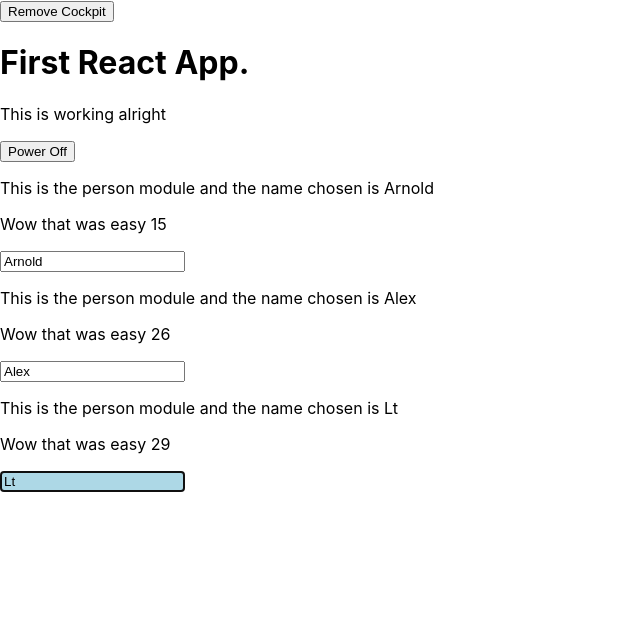
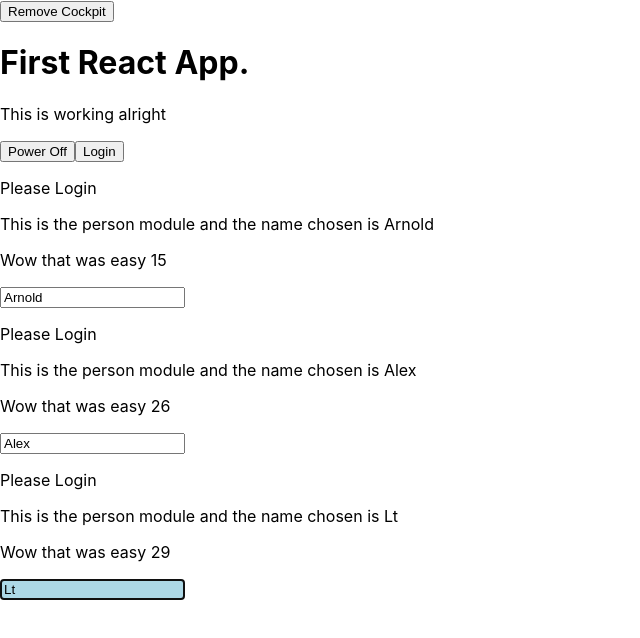
Before and after one commit to futuregit/react-complete-guide, a React app: page / in a window 1280 px wide. Shown: the top 638 px of the page, without its empty margins (0-640 px from the left). Built offline with nearby package versions, Linux system fonts and the light colour scheme.

Commit message:
Demo of passing props through components

```diff
--- a/src/components/Cockpit/Cockpit.js
+++ b/src/components/Cockpit/Cockpit.js
@@ -43,6 +43,9 @@ const cockpit = (props) => {
         ref={toggleBtnRef}
         className={btnClass}
         onClick={props.clicked}>{props.powerStatus}</button>
+        <button
+          onClick={props.login}
+        >Login</button>
     </div>
   );
 }
--- a/src/components/Persons/Person/Person.js
+++ b/src/components/Persons/Person/Person.js
@@ -28,6 +28,7 @@ class Person extends Component {
     // }
     return (
       <Auxilliary>
+        {this.props.isAuth ? <p>Authenticated</p> : <p> Please Login </p>}
         <p onClick={this.props.click}>
           This is the person module and the name chosen is {this.props.name}
         </p>
--- a/src/components/Persons/Persons.js
+++ b/src/components/Persons/Persons.js
@@ -42,7 +42,9 @@ class Persons extends PureComponent {
             name={person.name}
             age={person.age}
             //Get the event object and pass in the person.id of this item
-            changed={(event) => this.props.changed(event, person.id)}/>
+            changed={(event) => this.props.changed(event, person.id)}
+            isAuth={this.props.isAutenticated}
+          />
         </ErrorBoundary>
     });
   }
--- a/src/containers/App.js
+++ b/src/containers/App.js
@@ -22,6 +22,7 @@ class App extends Component {
     showPerson: false,
     showCockpit: true,
     changeCounter: 0,
+    authenticated: false,
     power: 'Power On'
   }
 
@@ -49,6 +50,10 @@ class App extends Component {
     const powerSwitch = this.state.showPerson? 'Power On' : 'Power Off';
     this.setState({showPerson: !reveal, power: powerSwitch})
   };
+
+  loginHandler = () => {
+    this.setState({authenticated: true});
+  }
 
   //Function to change displayed name
   nameChangeHandler = (event, id) => {
@@ -97,10 +102,14 @@ class App extends Component {
     let persons = null;
     if (this.state.showPerson){
       //Store JSX into persons variable
-      persons = <Persons
+      persons = (
+        <Persons
           persons={this.state.persons}
           clicked={this.deleteNameHandler}
-          changed={this.nameChangeHandler}  />;
+          changed={this.nameChangeHandler}
+          isAutenticated={this.state.authenticated}
+        />
+          )
     }
 
     return (
@@ -116,7 +125,8 @@ class App extends Component {
           showPerson={this.state.showPerson}
           personsLength={this.state.persons.length}
           powerStatus={this.state.power}
-          clicked={this.toggleHandler}/>
+          clicked={this.toggleHandler}
+          login={this.loginHandler}/>
         : null }
         {persons}
       </Auxilliary>
```
